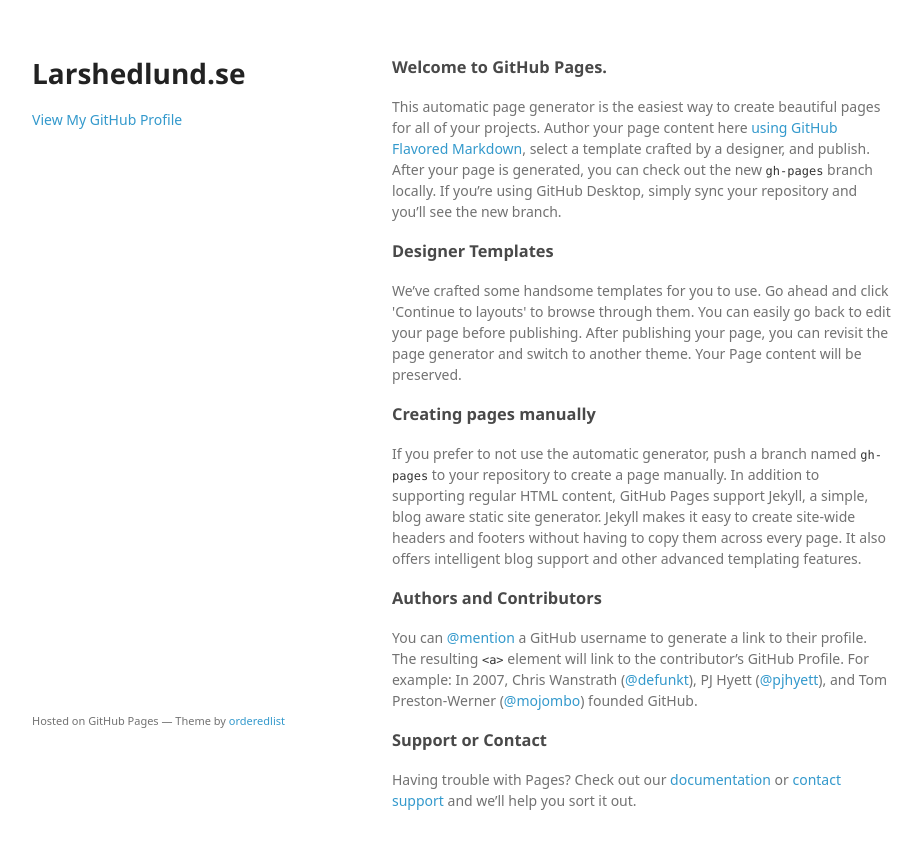
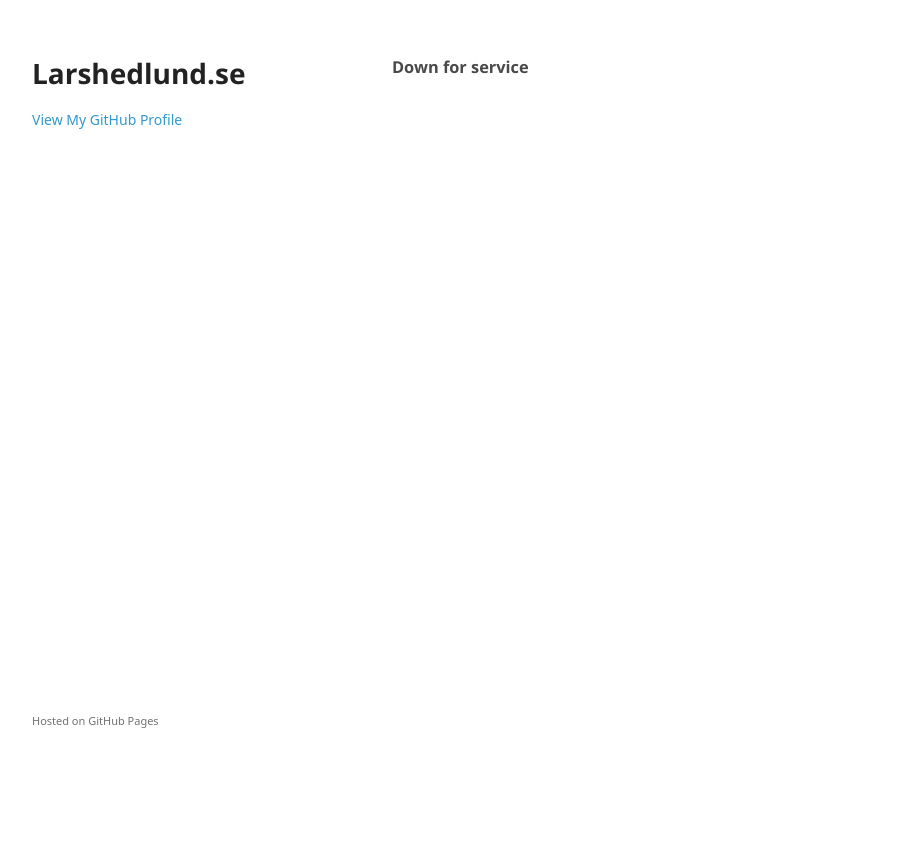
Before and after one commit to larshedlundse/larshedlundse.github.io, a plain HTML site: page index.html in a window 1280 px wide. Shown: the whole page, without its empty margins (178-1100 px from the left). After the commit the page ends 800 px from the top, so only its background shows below. Drawn offline with Linux system fonts and the light colour scheme; a web font is replaced by a local one.

Commit message:
Update index.html

```diff
--- a/index.html
+++ b/index.html
@@ -24,32 +24,11 @@
       </header>
       <section>
         <h3>
-<a id="welcome-to-github-pages" class="anchor" href="#welcome-to-github-pages" aria-hidden="true"><span aria-hidden="true" class="octicon octicon-link"></span></a>Welcome to GitHub Pages.</h3>
+Down for service
 
-<p>This automatic page generator is the easiest way to create beautiful pages for all of your projects. Author your page content here <a href="https://guides.github.com/features/mastering-markdown/">using GitHub Flavored Markdown</a>, select a template crafted by a designer, and publish. After your page is generated, you can check out the new <code>gh-pages</code> branch locally. If you’re using GitHub Desktop, simply sync your repository and you’ll see the new branch.</p>
-
-<h3>
-<a id="designer-templates" class="anchor" href="#designer-templates" aria-hidden="true"><span aria-hidden="true" class="octicon octicon-link"></span></a>Designer Templates</h3>
-
-<p>We’ve crafted some handsome templates for you to use. Go ahead and click 'Continue to layouts' to browse through them. You can easily go back to edit your page before publishing. After publishing your page, you can revisit the page generator and switch to another theme. Your Page content will be preserved.</p>
-
-<h3>
-<a id="creating-pages-manually" class="anchor" href="#creating-pages-manually" aria-hidden="true"><span aria-hidden="true" class="octicon octicon-link"></span></a>Creating pages manually</h3>
-
-<p>If you prefer to not use the automatic generator, push a branch named <code>gh-pages</code> to your repository to create a page manually. In addition to supporting regular HTML content, GitHub Pages support Jekyll, a simple, blog aware static site generator. Jekyll makes it easy to create site-wide headers and footers without having to copy them across every page. It also offers intelligent blog support and other advanced templating features.</p>
-
-<h3>
-<a id="authors-and-contributors" class="anchor" href="#authors-and-contributors" aria-hidden="true"><span aria-hidden="true" class="octicon octicon-link"></span></a>Authors and Contributors</h3>
-
-<p>You can <a href="https://help.github.com/articles/basic-writing-and-formatting-syntax/#mentioning-users-and-teams" class="user-mention">@mention</a> a GitHub username to generate a link to their profile. The resulting <code>&lt;a&gt;</code> element will link to the contributor’s GitHub Profile. For example: In 2007, Chris Wanstrath (<a href="https://github.com/defunkt" class="user-mention">@defunkt</a>), PJ Hyett (<a href="https://github.com/pjhyett" class="user-mention">@pjhyett</a>), and Tom Preston-Werner (<a href="https://github.com/mojombo" class="user-mention">@mojombo</a>) founded GitHub.</p>
-
-<h3>
-<a id="support-or-contact" class="anchor" href="#support-or-contact" aria-hidden="true"><span aria-hidden="true" class="octicon octicon-link"></span></a>Support or Contact</h3>
-
-<p>Having trouble with Pages? Check out our <a href="https://help.github.com/pages">documentation</a> or <a href="https://github.com/contact">contact support</a> and we’ll help you sort it out.</p>
       </section>
       <footer>
-        <p><small>Hosted on GitHub Pages &mdash; Theme by <a href="https://github.com/orderedlist">orderedlist</a></small></p>
+        <p><small>Hosted on GitHub Pages</small></p>
       </footer>
     </div>
     <script src="javascripts/scale.fix.js"></script>
```
